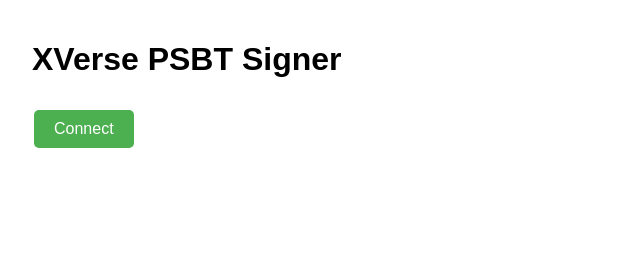
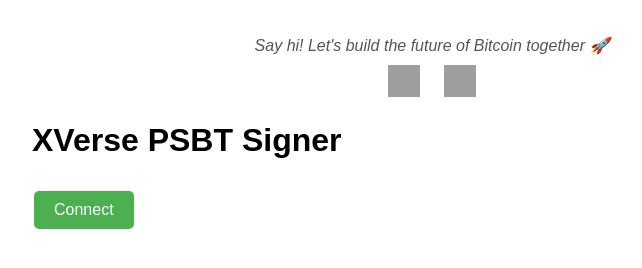
Before and after one commit to dcorral/PsbtSigner, a website built with Vite: page index.html in a window 1280 px wide. Shown: the whole page, without its empty margins (208-850 px from the left). Built offline with nearby package versions, Linux system fonts and the light colour scheme; grey boxes are pictures that could not be loaded.

Commit message:
Add socials test docker update

```diff
--- a/index.html
+++ b/index.html
@@ -11,6 +11,32 @@
             max-width: 800px;
             margin: 0 auto;
             padding: 20px;
+        }
+
+        .social-links {
+            text-align: center;
+            margin-bottom: 20px;
+        }
+
+        .social-links p {
+            margin-bottom: 10px;
+            color: #555;
+            font-style: italic;
+        }
+
+        .social-links a {
+            margin: 0 10px;
+            text-decoration: none;
+        }
+
+        .social-links img {
+            width: 32px;
+            height: 32px;
+            transition: transform 0.2s;
+        }
+
+        .social-links img:hover {
+            transform: scale(1.1);
         }
 
         button {
@@ -72,6 +98,16 @@
 </head>
 
 <body>
+    <div class="social-links">
+        <p>Say hi! Let's build the future of Bitcoin together 🚀</p>
+        <a href="https://github.com/dcorral" target="_blank" rel="noopener noreferrer">
+            <img src="https://github.githubassets.com/assets/GitHub-Mark-ea2971cee799.png" alt="GitHub">
+        </a>
+        <a href="https://x.com/dct_cpp" target="_blank" rel="noopener noreferrer">
+            <img src="https://about.x.com/content/dam/about-twitter/x/brand-toolkit/logo-black.png.twimg.1920.png"
+                alt="X">
+        </a>
+    </div>
     <h1>XVerse PSBT Signer</h1>
     <button id="connectButton">Connect</button>
     <button id="disconnectButton" class="hidden">Disconnect</button>
```
